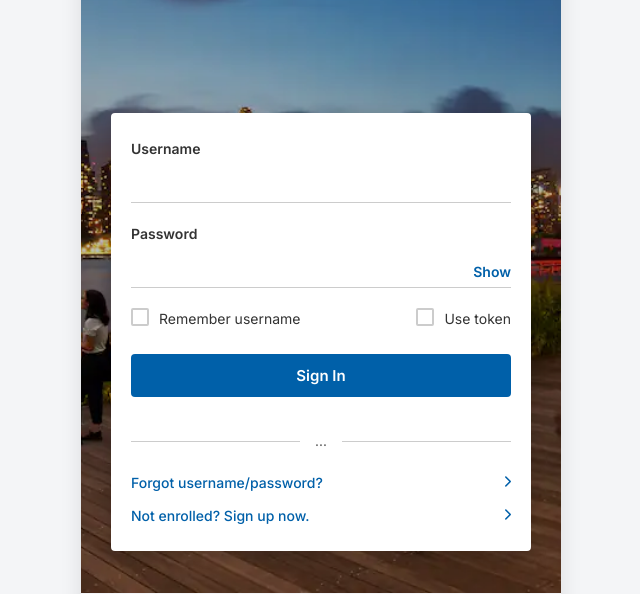
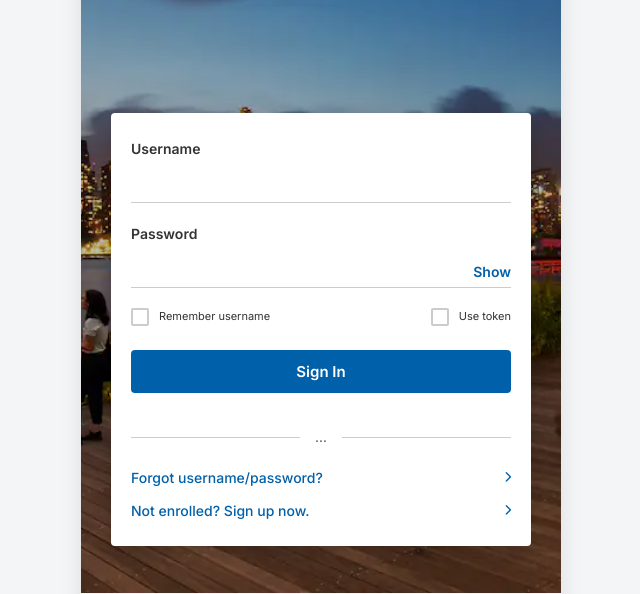
Before and after one commit to justinjayjay/chase, a plain HTML site: page login.html in a window 1280 px wide. Shown: the part 127-721 px from the top of the page, without its empty margins (319-959 px from the left). Drawn offline with Linux system fonts and the light colour scheme; files that its build step writes are made by us from their sources.

Commit message:
Decrease font size in login.css
Reduced font size for checkbox and card link elements.

```diff
--- a/login.css
+++ b/login.css
@@ -164,7 +164,7 @@ body {
     display: flex;
     align-items: center;
     cursor: pointer;
-    font-size: 14px;
+    font-size: 11px;
     color: var(--text-dark);
     position: relative;
     padding-left: 28px;
@@ -291,7 +291,7 @@ body {
 }
 
 .card-link i {
-    font-size: 12px;
+    font-size: 11px;
 }
 
 .card-link:hover {
```
